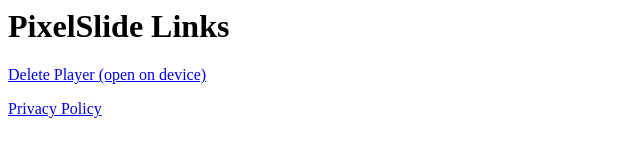
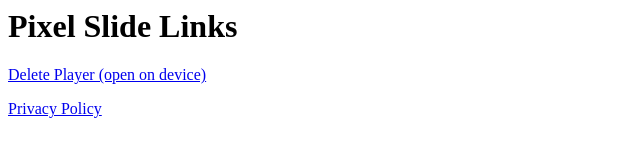
Before and after one commit to njelly/BlockSwipe_Web, a plain HTML site: page index.html in a window 1280 px wide. Shown: the whole page, without its empty margins (0-640 px from the left). Drawn offline with Linux system fonts and the light colour scheme.

Commit message:
Update index.html

```diff
--- a/index.html
+++ b/index.html
@@ -3,7 +3,7 @@
        <meta charset="utf-8">
     </head>
     <body >
-       <h1>PixelSlide Links</h1>
+       <h1>Pixel Slide Links</h1>
        <p><a href="blswp://delete_player">Delete Player (open on device)</a></p>
        <p><a href="https://www.privacypolicies.com/live/8a888f85-8b5f-4740-80dc-30a9c74516cb">Privacy Policy</a></p>
     </body>
```
